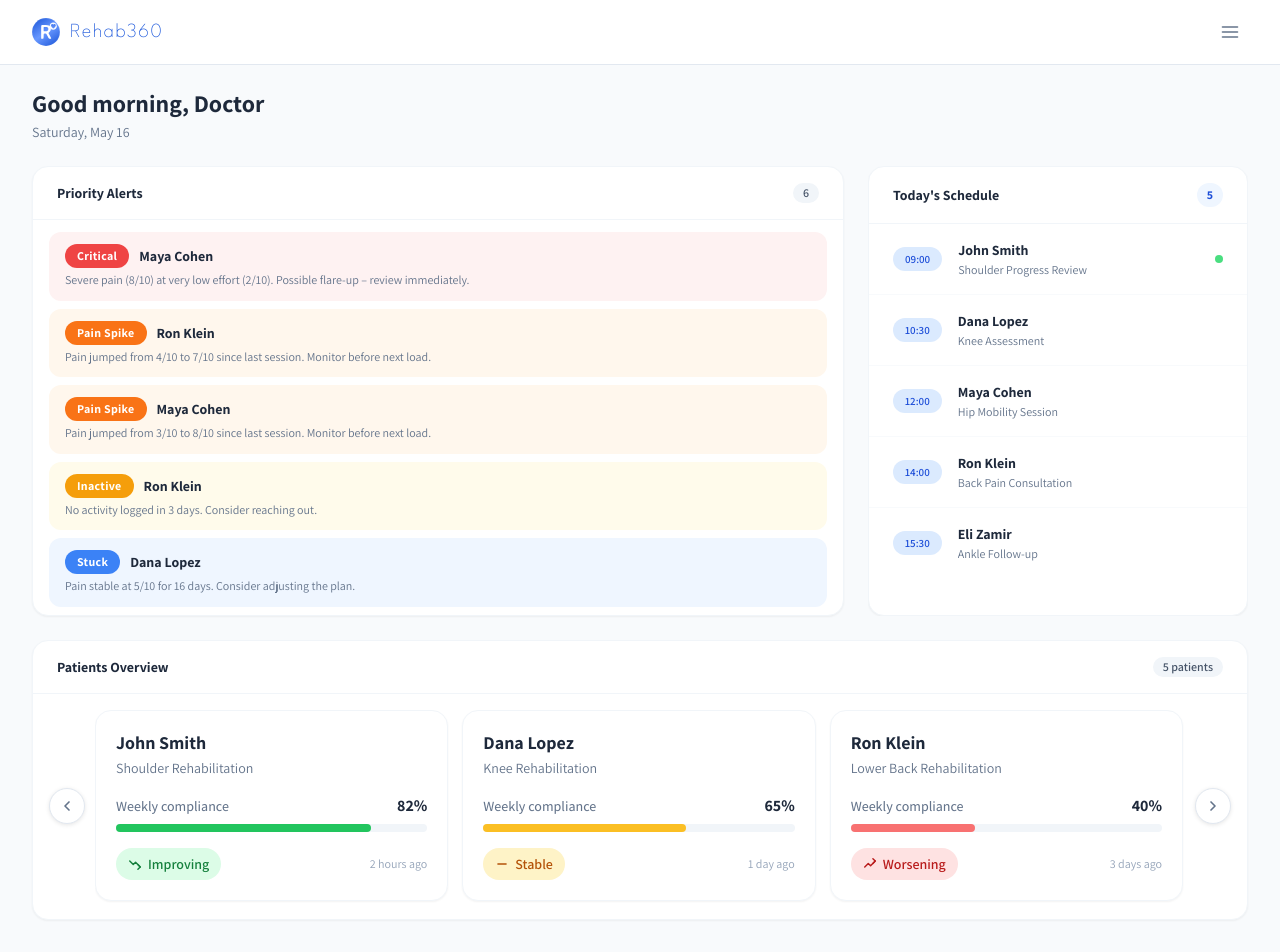
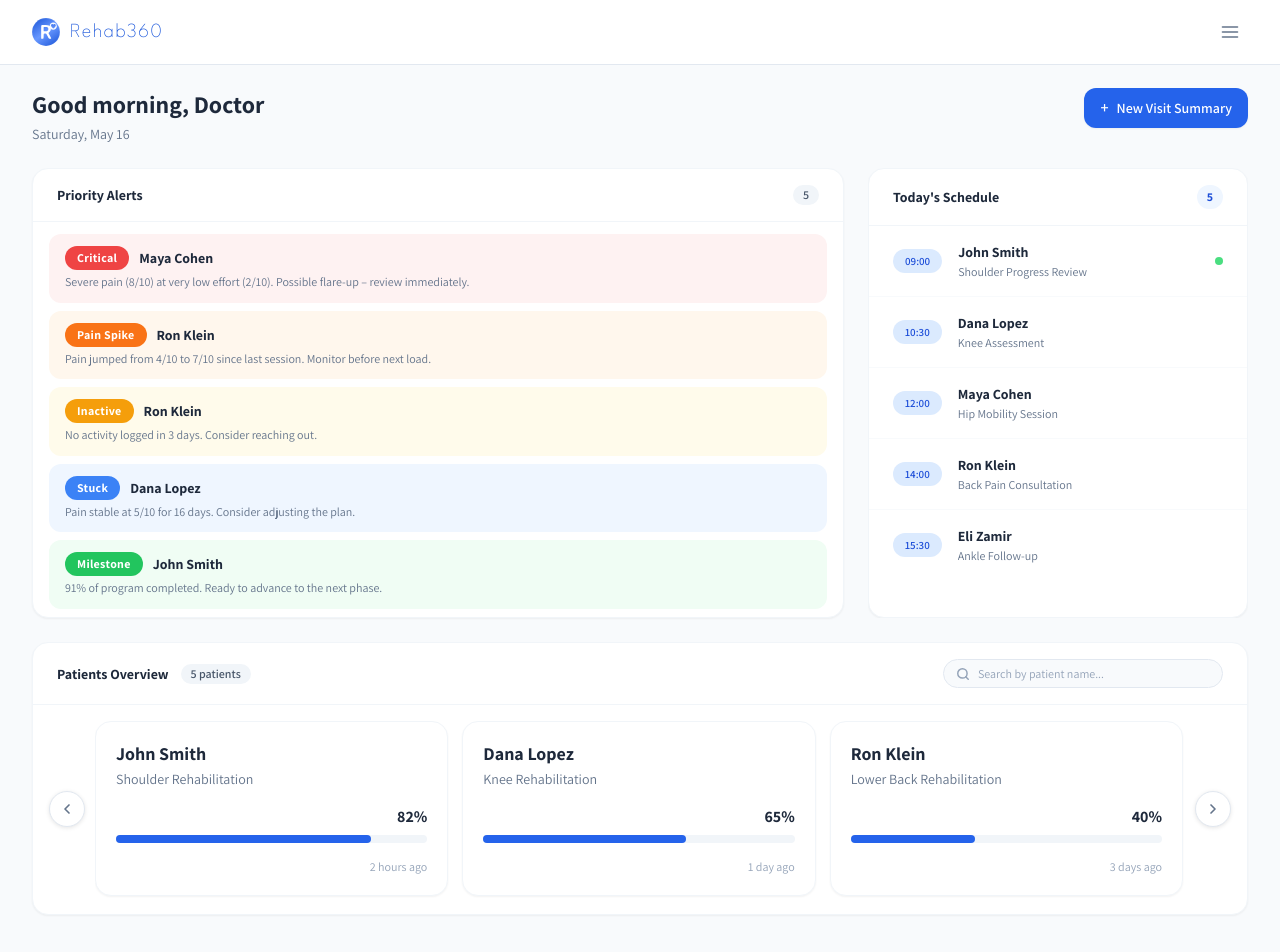
Before and after one commit to shanimic/Rehab360, a React (Vite) app in the folder client/: page /fitness/home in a window 1280 px wide. Shown: the top 952 px of the page. Built offline with nearby package versions, Linux system fonts and the light colour scheme.

Commit message:
feat: update patient data structure and enhance HomePage with search functionality

```diff
--- a/client/src/hooks/usePatientsList.ts
+++ b/client/src/hooks/usePatientsList.ts
@@ -5,7 +5,7 @@ const MOCK_PATIENTS: Patient[] = [
   {
     id: '1',
     name: 'John Smith',
-    rehabType: 'Shoulder Rehabilitation',
+    medicalDiagnosis: 'Shoulder Rehabilitation',
     weeklyCompliance: 82,
     painTrend: 'improving',
     lastReport: '2 hours ago',
@@ -19,7 +19,7 @@ const MOCK_PATIENTS: Patient[] = [
   {
     id: '2',
     name: 'Dana Lopez',
-    rehabType: 'Knee Rehabilitation',
+    medicalDiagnosis: 'Knee Rehabilitation',
     weeklyCompliance: 65,
     painTrend: 'stable',
     lastReport: '1 day ago',
@@ -33,7 +33,7 @@ const MOCK_PATIENTS: Patient[] = [
   {
     id: '3',
     name: 'Ron Klein',
-    rehabType: 'Lower Back Rehabilitation',
+    medicalDiagnosis: 'Lower Back Rehabilitation',
     weeklyCompliance: 40,
     painTrend: 'worsening',
     lastReport: '3 days ago',
@@ -47,7 +47,7 @@ const MOCK_PATIENTS: Patient[] = [
   {
     id: '4',
     name: 'Maya Cohen',
-    rehabType: 'Hip Rehabilitation',
+    medicalDiagnosis: 'Hip Rehabilitation',
     weeklyCompliance: 95,
     painTrend: 'worsening',
     lastReport: '30 min ago',
@@ -61,7 +61,7 @@ const MOCK_PATIENTS: Patient[] = [
   {
     id: '5',
     name: 'Eli Zamir',
-    rehabType: 'Ankle Rehabilitation',
+    medicalDiagnosis: 'Ankle Rehabilitation',
     weeklyCompliance: 73,
     painTrend: 'stable',
     lastReport: '5 hours ago',
@@ -154,10 +154,16 @@ function computeAlerts(patients: Patient[]): PatientAlert[] {
       }
     })
   })
-  return alerts.sort((a, b) => {
+  const sorted = alerts.sort((a, b) => {
     const severityDiff = SEVERITY_ORDER[a.severity] - SEVERITY_ORDER[b.severity]
     if (severityDiff !== 0) return severityDiff
     return TYPE_ORDER[a.type] - TYPE_ORDER[b.type]
+  })
+  const seen = new Set<AlertType>()
+  return sorted.filter((a) => {
+    if (seen.has(a.type)) return false
+    seen.add(a.type)
+    return true
   })
 }
 
--- a/client/src/pages/home/HomePage.tsx
+++ b/client/src/pages/home/HomePage.tsx
@@ -1,3 +1,5 @@
+import { useState } from 'react'
+import { useNavigate } from 'react-router-dom'
 import { useAtomValue } from 'jotai'
 import { authAtom } from '@/store/authAtom'
 import TopNav from '@/components/TopNav'
@@ -15,36 +17,69 @@ function getGreeting() {
 
 const TODAY = new Date().toLocaleDateString('en-US', { weekday: 'long', month: 'long', day: 'numeric' })
 
+const SearchIcon = () => (
+  <svg width="14" height="14" viewBox="0 0 24 24" fill="none" stroke="currentColor" strokeWidth="2.5" strokeLinecap="round" strokeLinejoin="round">
+    <circle cx="11" cy="11" r="8" />
+    <path d="m21 21-4.35-4.35" />
+  </svg>
+)
+
 export default function HomePage() {
+  const navigate = useNavigate()
   const auth = useAtomValue(authAtom)
   const displayName = auth ? `${auth.first_name} ${auth.last_name}`.trim() : 'Doctor'
   const { alerts, patients, schedule } = usePatientsList()
+
+  const [searchQuery, setSearchQuery] = useState('')
+  const [modalOpen, setModalOpen] = useState(false)
+  const [modalSearch, setModalSearch] = useState('')
+
+  const q = searchQuery.toLowerCase()
+  const filteredPatients = patients.filter((p) => p.name.toLowerCase().includes(q))
+
+  const mq = modalSearch.toLowerCase()
+  const modalPatients = patients.filter(
+    (p) =>
+      p.name.toLowerCase().includes(mq) ||
+      p.id.toLowerCase().includes(mq),
+  )
+
+  const handlePatientSelect = (patientId: string) => {
+    setModalOpen(false)
+    setModalSearch('')
+    navigate(`/patient/${patientId}/visit-summaries/new`)
+  }
+
+  const closeModal = () => { setModalOpen(false); setModalSearch('') }
 
   return (
     <div className="min-h-screen bg-slate-50">
       <TopNav />
 
       <main className="pt-16">
-        <div className="w-full max-w-[1280px] mx-auto px-8 py-6 pb-10">
+        <div className="w-full max-w-[1280px] mx-auto px-4 sm:px-6 lg:px-8 py-6 pb-10">
 
-          {/* Greeting */}
-          <div className="mb-6">
-            <h1 className="text-2xl font-bold text-slate-800 leading-tight">
+          {/* Greeting + primary CTA */}
+          <div className="flex items-start justify-between gap-4 mb-6">
+            <div className="min-w-0">
+              <h1 className="text-xl sm:text-2xl font-bold text-slate-800 leading-tight">
                 {getGreeting()}, {displayName}
               </h1>
               <p className="text-sm text-slate-500 mt-1">{TODAY}</p>
             </div>
+            <button
+              onClick={() => setModalOpen(true)}
+              className="flex-shrink-0 flex items-center gap-2 bg-blue-600 hover:bg-blue-700 active:bg-blue-800 text-white text-sm font-semibold px-3 sm:px-4 py-2.5 rounded-xl shadow-sm transition-colors"
+            >
+              <span className="text-base leading-none">+</span>
+              New Visit Summary
+            </button>
+          </div>
 
           {/* ── Top Row: Alerts (70%) + Schedule (30%) ── */}
-          <div
-            className="grid gap-6 mb-6"
-            style={{ gridTemplateColumns: '1fr 380px' }}
-          >
+          <div className="grid grid-cols-1 lg:grid-cols-[1fr_380px] gap-6 mb-6">
             {/* Priority Alerts */}
-            <div
-              className="bg-white rounded-2xl shadow-sm border border-slate-100 flex flex-col overflow-hidden"
-              style={{ height: '450px' }}
-            >
+            <div className="bg-white rounded-2xl shadow-sm border border-slate-100 flex flex-col overflow-hidden min-h-[280px] lg:h-[450px]">
               <div className="flex items-center justify-between px-6 py-4 border-b border-slate-100 shrink-0">
                 <h2 className="text-sm font-bold text-slate-800">Priority Alerts</h2>
                 <span className="bg-slate-100 text-slate-600 text-xs font-semibold px-2.5 py-0.5 rounded-full">
@@ -63,29 +98,112 @@ export default function HomePage() {
             </div>
 
             {/* Today's Schedule */}
-            <div
-              className="flex flex-col overflow-hidden"
-              style={{ height: '450px', width: '100%' }}
-            >
+            <div className="flex flex-col overflow-hidden min-h-[280px] lg:h-[450px]">
               <ScheduleCard schedule={schedule} />
             </div>
           </div>
 
           {/* ── Bottom Row: Patients Overview (full width) ── */}
           <div className="bg-white rounded-2xl shadow-sm border border-slate-100 overflow-hidden">
-            <div className="flex items-center justify-between px-6 py-4 border-b border-slate-100">
+            <div className="flex flex-col gap-3 sm:flex-row sm:items-center sm:justify-between px-4 sm:px-6 py-4 border-b border-slate-100">
+              <div className="flex items-center gap-3">
                 <h2 className="text-sm font-bold text-slate-800">Patients Overview</h2>
                 <span className="bg-slate-100 text-slate-600 text-xs font-semibold px-2.5 py-0.5 rounded-full">
-                {patients.length} patients
+                  {filteredPatients.length} patients
                 </span>
               </div>
-            <div className="px-4 py-4">
-              <PatientsCarousel patients={patients} onPatientClick={() => {}} />
+              <div className="flex items-center gap-2 w-full sm:w-[280px] bg-slate-50 border border-slate-200 rounded-full px-3 py-1.5 text-slate-400 focus-within:border-slate-300 focus-within:bg-white transition-colors">
+                <SearchIcon />
+                <input
+                  type="text"
+                  placeholder="Search by patient name..."
+                  value={searchQuery}
+                  onChange={(e) => setSearchQuery(e.target.value)}
+                  className="flex-1 min-w-0 text-xs text-slate-700 placeholder:text-slate-400 bg-transparent focus:outline-none leading-none"
+                />
+              </div>
+            </div>
+            <div className="px-4 py-4 min-h-[160px] flex items-center justify-center">
+              {filteredPatients.length === 0 ? (
+                <div className="flex flex-col items-center gap-1 py-6">
+                  <p className="text-sm font-medium text-slate-600">No patients found</p>
+                  <p className="text-xs text-slate-400">Try searching by another patient name.</p>
+                </div>
+              ) : (
+                <div className="w-full">
+                  <PatientsCarousel patients={filteredPatients} onPatientClick={() => {}} />
+                </div>
+              )}
             </div>
           </div>
 
         </div>
       </main>
+
+      {/* Select Patient modal */}
+      {modalOpen && (
+        <div
+          className="fixed inset-0 z-50 flex items-end sm:items-center justify-center bg-black/40 backdrop-blur-sm"
+          onClick={closeModal}
+        >
+          <div
+            className="bg-white w-full sm:max-w-md sm:mx-4 sm:rounded-2xl rounded-t-2xl shadow-xl flex flex-col max-h-[85vh] overflow-hidden"
+            onClick={(e) => e.stopPropagation()}
+          >
+            {/* Modal header */}
+            <div className="flex items-center justify-between px-6 py-4 border-b border-slate-100 shrink-0">
+              <h2 className="text-base font-bold text-slate-800">Select Patient</h2>
+              <button
+                onClick={closeModal}
+                className="text-slate-400 hover:text-slate-600 transition-colors p-1 rounded-lg hover:bg-slate-100"
+                aria-label="Close"
+              >
+                <svg width="18" height="18" viewBox="0 0 24 24" fill="none" stroke="currentColor" strokeWidth="2.5" strokeLinecap="round" strokeLinejoin="round">
+                  <path d="M18 6 6 18M6 6l12 12" />
+                </svg>
+              </button>
+            </div>
+
+            {/* Modal search */}
+            <div className="px-6 pt-4 pb-2 shrink-0">
+              <div className="flex items-center gap-2 bg-slate-50 border border-slate-200 rounded-full px-4 py-2.5 text-slate-400 focus-within:border-slate-300 focus-within:bg-white transition-colors">
+                <SearchIcon />
+                <input
+                  type="text"
+                  placeholder="Search by name or ID..."
+                  value={modalSearch}
+                  onChange={(e) => setModalSearch(e.target.value)}
+                  autoFocus
+                  className="flex-1 min-w-0 text-sm text-slate-700 placeholder:text-slate-400 bg-transparent focus:outline-none leading-none"
+                />
+              </div>
+            </div>
+
+            {/* Patient list */}
+            <div className="flex-1 overflow-y-auto px-2 py-2">
+              {modalPatients.length === 0 ? (
+                <div className="flex flex-col items-center justify-center py-10 gap-1">
+                  <p className="text-sm font-medium text-slate-600">No patients found</p>
+                  <p className="text-xs text-slate-400">Try searching by another name or ID.</p>
+                </div>
+              ) : (
+                modalPatients.map((patient) => (
+                  <button
+                    key={patient.id}
+                    onClick={() => handlePatientSelect(patient.id)}
+                    className="w-full flex items-center justify-between px-4 py-3 rounded-xl hover:bg-slate-50 active:bg-slate-100 transition-colors text-left cursor-pointer"
+                  >
+                    <span className="font-semibold text-sm text-slate-800">{patient.name}</span>
+                    <span className="text-xs text-slate-500 bg-slate-100 px-2.5 py-1 rounded-full font-medium">
+                      ID {patient.id}
+                    </span>
+                  </button>
+                ))
+              )}
+            </div>
+          </div>
+        </div>
+      )}
     </div>
   )
 }
--- a/client/src/pages/physiotherapist/home/components/PatientCard.tsx
+++ b/client/src/pages/physiotherapist/home/components/PatientCard.tsx
@@ -1,5 +1,5 @@
 import { cn } from '@/lib/utils'
-import type { Patient, PainTrend } from '@/types'
+import type { Patient } from '@/types'
 
 interface PatientCardProps {
   patient: Patient
@@ -7,53 +7,7 @@ interface PatientCardProps {
   onClick: () => void
 }
 
-interface TrendConfig {
-  label: string
-  badge: string
-  icon: React.ReactNode
-}
-
-const TREND_CONFIG: Record<PainTrend, TrendConfig> = {
-  improving: {
-    label: 'Improving',
-    badge: 'bg-green-100 text-green-700',
-    icon: (
-      <svg width="14" height="14" fill="none" viewBox="0 0 24 24">
-        <path d="M3 7l6 6 4-4 8 8" stroke="currentColor" strokeWidth="2.5" strokeLinecap="round" strokeLinejoin="round"/>
-        <path d="M17 21l4-4-4-4" stroke="currentColor" strokeWidth="2.5" strokeLinecap="round" strokeLinejoin="round"/>
-      </svg>
-    ),
-  },
-  stable: {
-    label: 'Stable',
-    badge: 'bg-amber-100 text-amber-700',
-    icon: (
-      <svg width="14" height="14" fill="none" viewBox="0 0 24 24">
-        <path d="M5 12h14" stroke="currentColor" strokeWidth="2.5" strokeLinecap="round"/>
-      </svg>
-    ),
-  },
-  worsening: {
-    label: 'Worsening',
-    badge: 'bg-red-100 text-red-700',
-    icon: (
-      <svg width="14" height="14" fill="none" viewBox="0 0 24 24">
-        <path d="M3 17l6-6 4 4 8-8" stroke="currentColor" strokeWidth="2.5" strokeLinecap="round" strokeLinejoin="round"/>
-        <path d="M17 3l4 4-4 4" stroke="currentColor" strokeWidth="2.5" strokeLinecap="round" strokeLinejoin="round"/>
-      </svg>
-    ),
-  },
-}
-
-const complianceColor = (v: number) => {
-  if (v >= 80) return 'bg-green-500'
-  if (v >= 55) return 'bg-amber-400'
-  return 'bg-red-400'
-}
-
 export default function PatientCard({ patient, featured = false, onClick }: PatientCardProps) {
-  const trend = TREND_CONFIG[patient.painTrend]
-
   return (
     <button
       onClick={onClick}
@@ -64,45 +18,33 @@ export default function PatientCard({ patient, featured = false, onClick }: Pati
           : 'bg-white border-slate-100 shadow-sm hover:shadow-md',
       )}
     >
-      {/* Name + rehab type */}
+      {/* Name + diagnosis */}
       <div className="mb-4">
         <p className={cn('font-bold text-lg leading-snug', featured ? 'text-white' : 'text-slate-800')}>
           {patient.name}
         </p>
         <p className={cn('text-sm mt-0.5 truncate', featured ? 'text-blue-200' : 'text-slate-500')}>
-          {patient.rehabType}
+          {patient.medicalDiagnosis}
         </p>
       </div>
 
-      {/* Compliance bar */}
+      {/* Progress bar */}
       <div className="mb-4">
-        <div className="flex justify-between items-center mb-1.5">
-          <span className={cn('text-sm font-medium', featured ? 'text-blue-200' : 'text-slate-500')}>
-            Weekly compliance
-          </span>
+        <div className="flex justify-end mb-1.5">
           <span className={cn('text-base font-bold', featured ? 'text-white' : 'text-slate-800')}>
             {patient.weeklyCompliance}%
           </span>
         </div>
         <div className={cn('w-full h-2 rounded-full', featured ? 'bg-blue-500' : 'bg-slate-100')}>
           <div
-            className={cn('h-2 rounded-full transition-all', featured ? 'bg-white' : complianceColor(patient.weeklyCompliance))}
+            className={cn('h-2 rounded-full transition-all', featured ? 'bg-white' : 'bg-blue-600')}
             style={{ width: `${patient.weeklyCompliance}%` }}
           />
         </div>
       </div>
 
-      {/* Trend + last report */}
-      <div className="flex items-center justify-between">
-        <span
-          className={cn(
-            'inline-flex items-center gap-1.5 text-sm font-semibold px-3 py-1.5 rounded-full',
-            featured ? 'bg-blue-500 text-white' : trend.badge,
-          )}
-        >
-          {trend.icon}
-          {trend.label}
-        </span>
+      {/* Last updated */}
+      <div className="flex justify-end">
         <span className={cn('text-xs', featured ? 'text-blue-200' : 'text-slate-400')}>
           {patient.lastReport}
         </span>
--- a/client/src/types/index.ts
+++ b/client/src/types/index.ts
@@ -105,7 +105,7 @@ export interface PatientAlert {
 export interface Patient {
   id: string
   name: string
-  rehabType: string
+  medicalDiagnosis: string
   weeklyCompliance: number
   painTrend: PainTrend
   lastReport: string
```
Also changed, not shown: client/src/pages/physiotherapist/home/components/PatientsCarousel.tsx (+16 -4 lines). Lines whose indentation alone changed are shown as unchanged.
